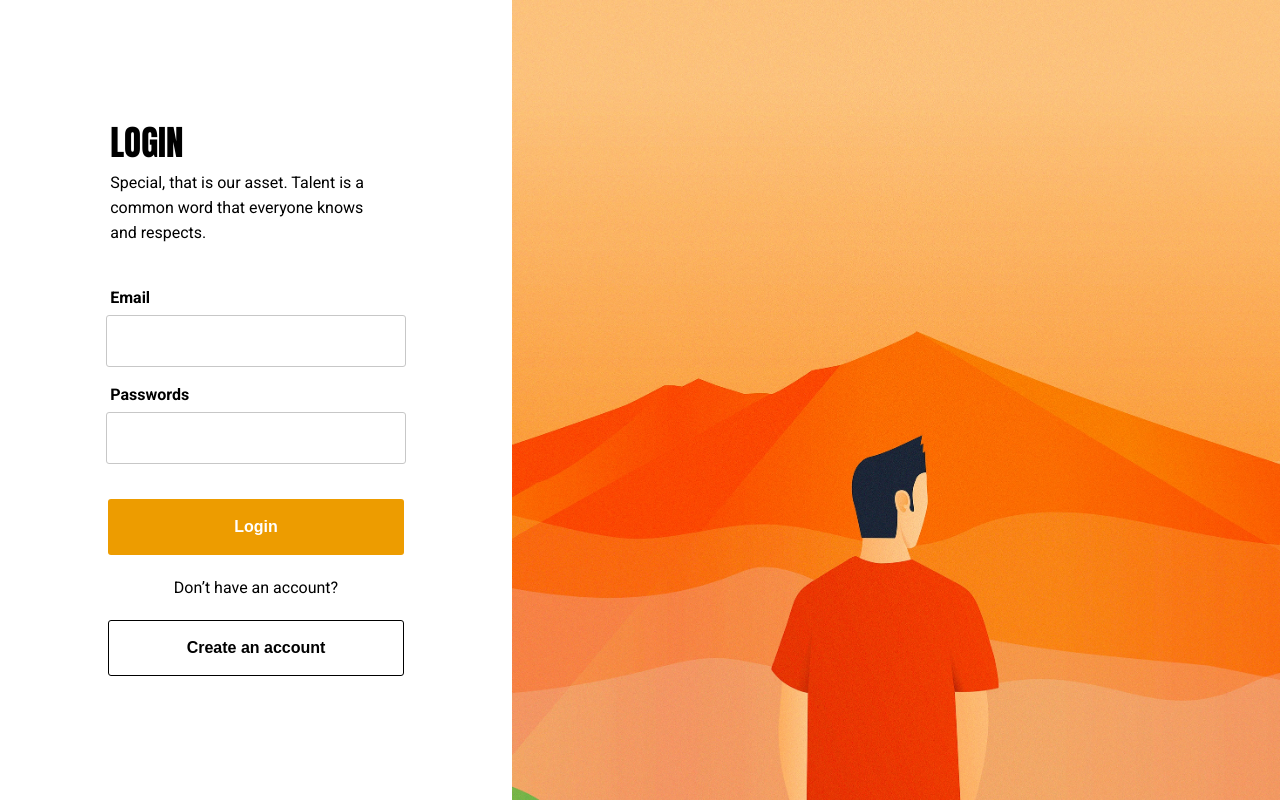
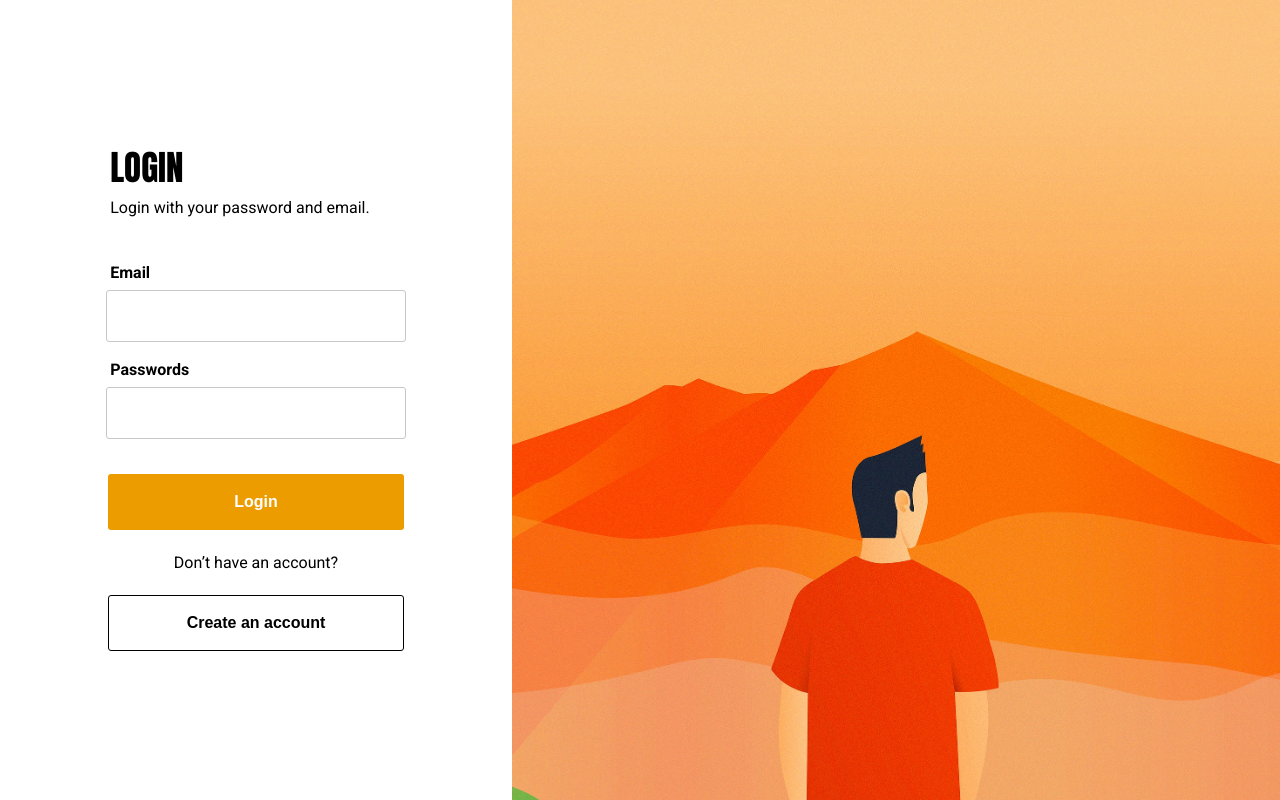
Before and after one commit to leanghengou/Insper-U_FinalProject, a React (Create React App) app in the folder client/: page /login in a window 1280 px wide. Built offline with nearby package versions, Linux system fonts and the light colour scheme; no server answers; a web font is replaced by a local one.

Commit message:
Login page text update

```diff
--- a/client/src/pages/Login.js
+++ b/client/src/pages/Login.js
@@ -52,10 +52,7 @@ const Login = () => {
         <FormContiner>
           <TextContainer>
             <BigHeader>Login</BigHeader>
-            <BodyText>
-              Special, that is our asset. Talent is a common word that everyone
-              knows and respects.
-            </BodyText>
+            <BodyText>Login with your password and email.</BodyText>
           </TextContainer>
           <LebelTag>
             <BodyText>Email</BodyText>
```
